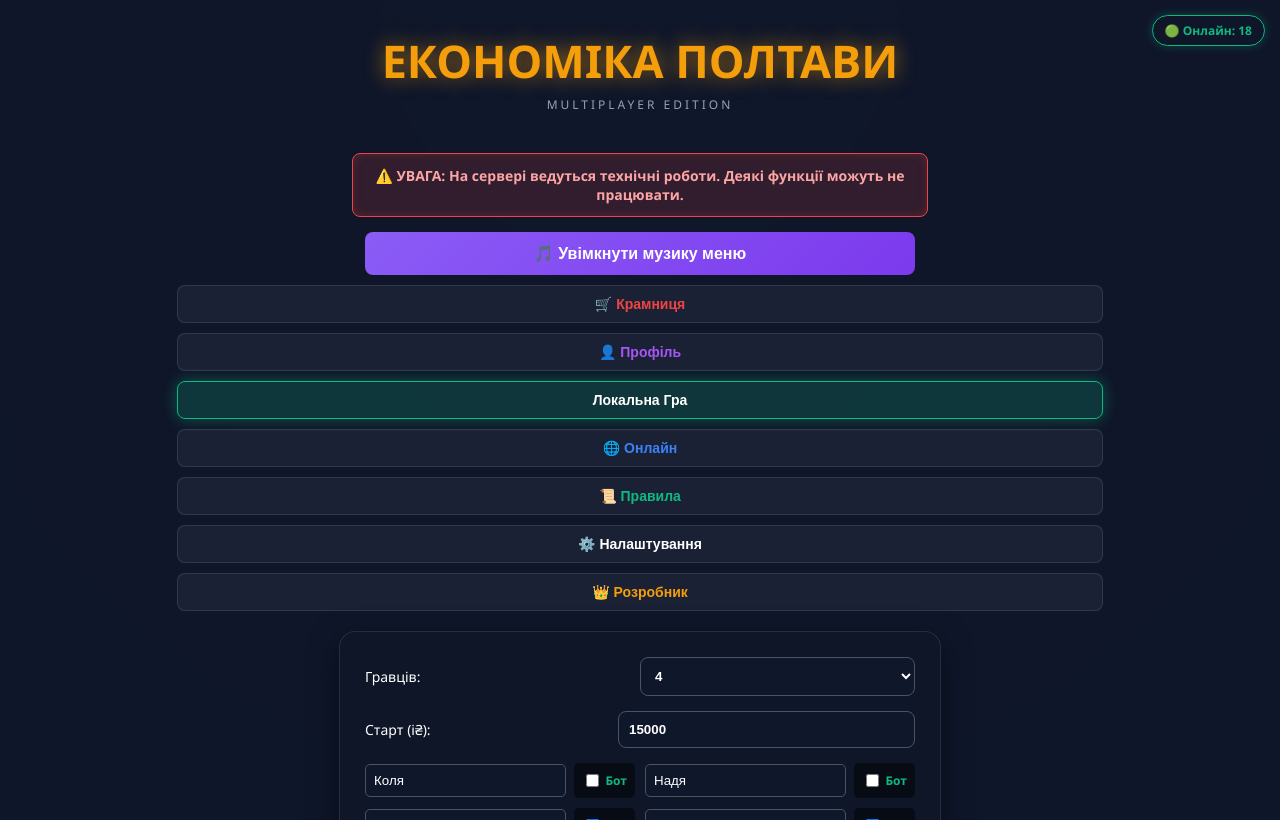
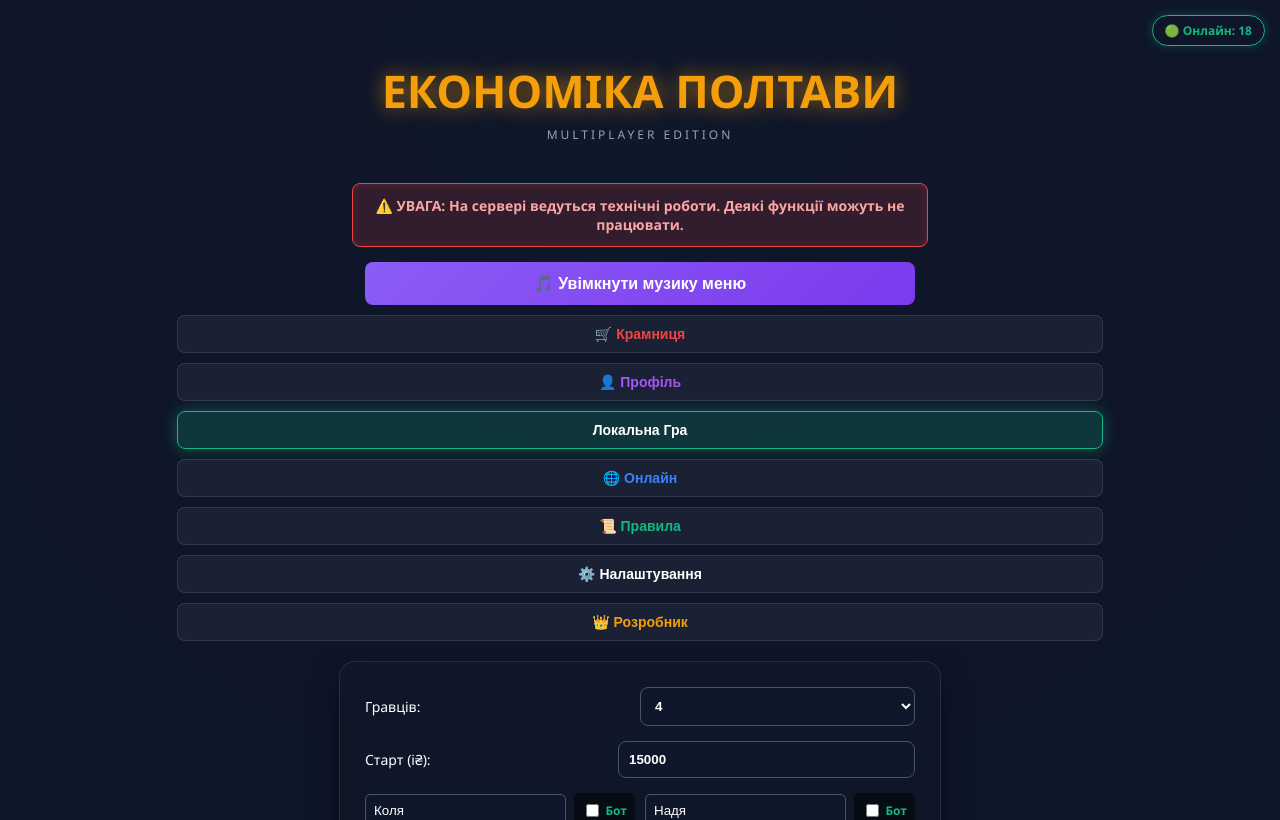
Before and after one commit to NikoBO101/PoltavaMonopoly, a website: page public/index.html in a window 1280 px wide. Drawn offline with nearby package versions, Linux system fonts and the light colour scheme; no server answers.

Commit message:
Update index.html
FIX

```diff
--- a/public/index.html
+++ b/public/index.html
@@ -27,7 +27,7 @@
 
     <div id="online-badge" class="online-badge">🟢 Онлайн: 18</div>
 
-    <div id="main-menu">
+<div id="main-menu" style="padding-top: 60px;">
         <div class="menu-header">ЕКОНОМІКА ПОЛТАВИ</div>
         <div class="menu-subheader">MULTIPLAYER EDITION</div>
         <div style="background: rgba(239, 68, 68, 0.15); border: 1px solid #ef4444; color: #fca5a5; padding: 12px; border-radius: 8px; margin: 15px auto; width: 90%; max-width: 550px; font-weight: bold; text-align: center; font-size: 14px; box-shadow: inset 0 0 10px rgba(239,68,68,0.2);">
@@ -234,7 +234,6 @@
             </div>
         </div>
 
-        <div id="lobby-screen" style="display:none; text-align:center; padding: 20px;">
         <div id="lobby-screen" style="display:none; text-align:center; background: rgba(15,23,42,0.9); padding: 20px; border-radius: 15px; border: 2px solid #3b82f6;">
             <h2 style="color:#3b82f6;">КІМНАТА ОЧІКУВАННЯ</h2>
             <div style="font-size:18px;">Код кімнати: <b id="lobby-code" style="color:#f59e0b; letter-spacing:2px;">---</b></div>
@@ -244,7 +243,7 @@
         </div>
     </div>
 
-    <div class="dashboard" id="dashboard"></div>
+    <div class="dashboard" id="dashboard" style="margin-top: 70px;"></div>
 
     <div class="game-container" id="game-container">
 
```
